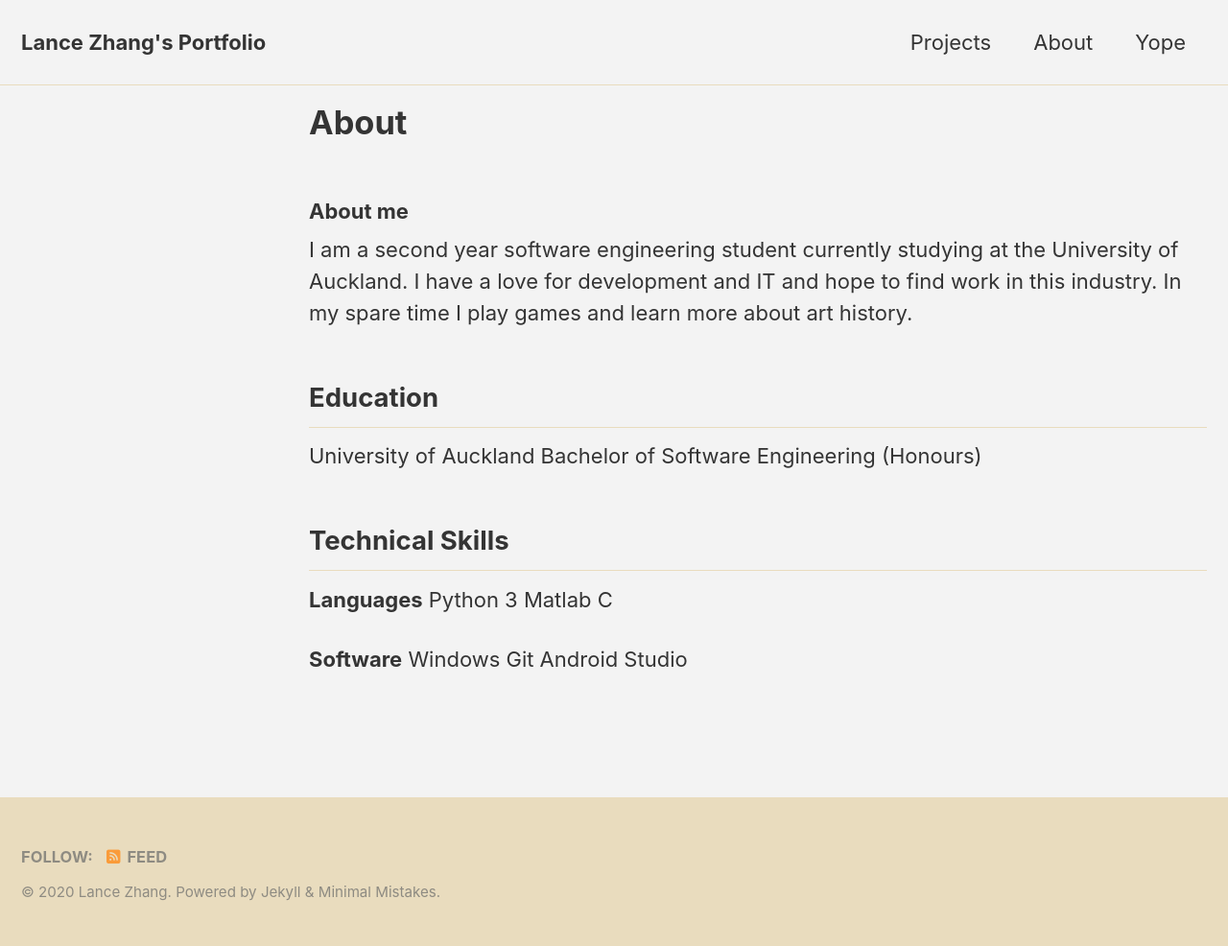
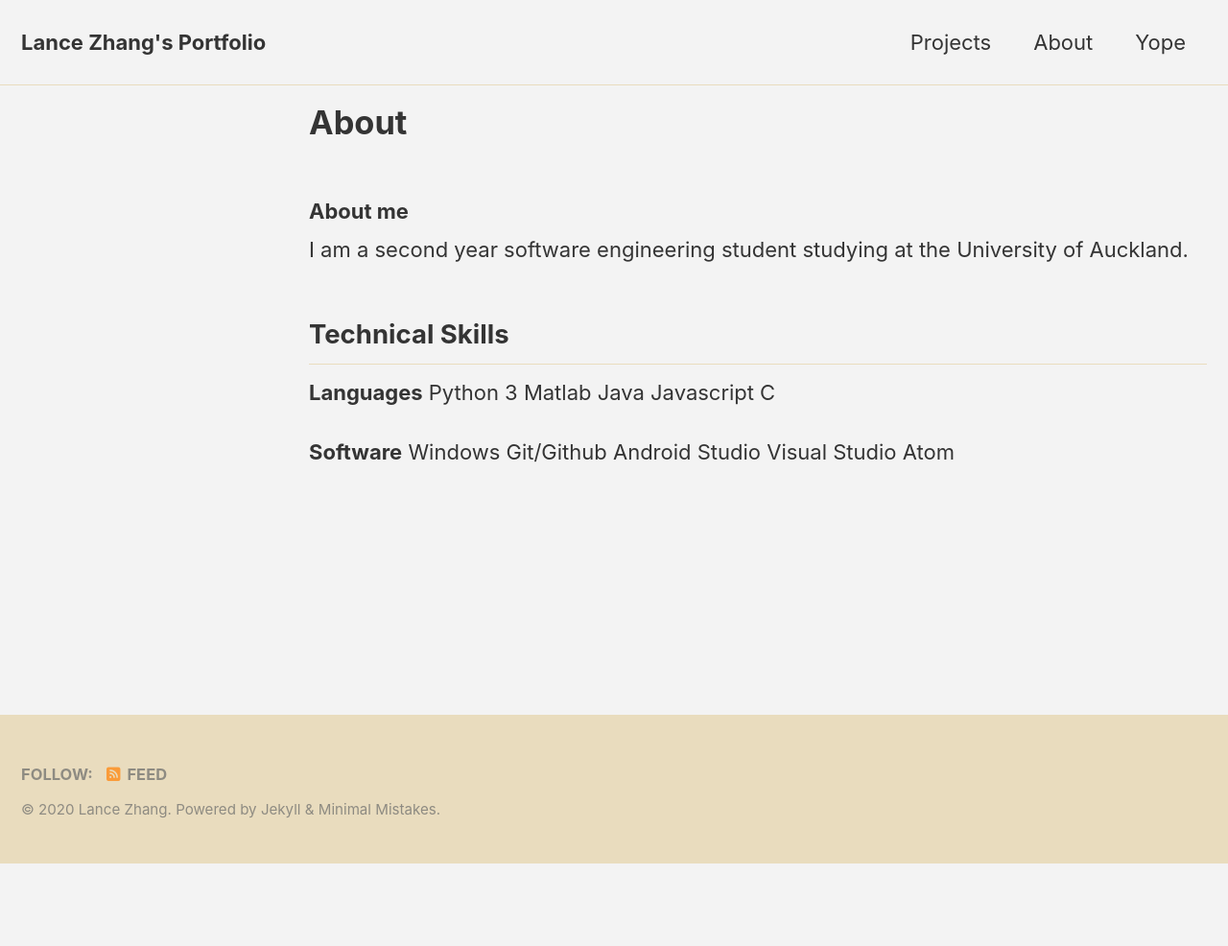
Before and after one commit to lancelancezhang/lancelancezhang.github.io, a Jekyll site: the page built from _pages/about.md, in a window 1280 px wide. Shown: the whole page at 96% size. Built offline with Jekyll 4.4.1, drawn with Linux system fonts in a browser that asks for light colours; cached includes are drawn as plain includes; nearby versions of some CDN libraries; after the commit the page ends 900 px from its top, so only the background shows below that.

Commit message:
Changing about me pages and updating page

```diff
--- a/_pages/about.md
+++ b/_pages/about.md
@@ -6,21 +6,20 @@ header:
 classes: wide
 ---
 ### About me
-I am a second year software engineering student currently studying at the University of Auckland. I have a love for development and IT and hope to find work in this industry. In my spare time I play games and learn more about art history.
-
-## Education
-
-University of Auckland
-Bachelor of Software Engineering (Honours)
+I am a second year software engineering student studying at the University of Auckland.
 
 ## Technical Skills
 
 **Languages**
 Python 3
 Matlab
+Java
+Javascript
 C
 
 **Software**
 Windows
-Git
+Git/Github
 Android Studio
+Visual Studio
+Atom
```
Also changed, not shown: _posts/2020-2-6-AndroidCoinFlipper.md (+1 -1 lines).
